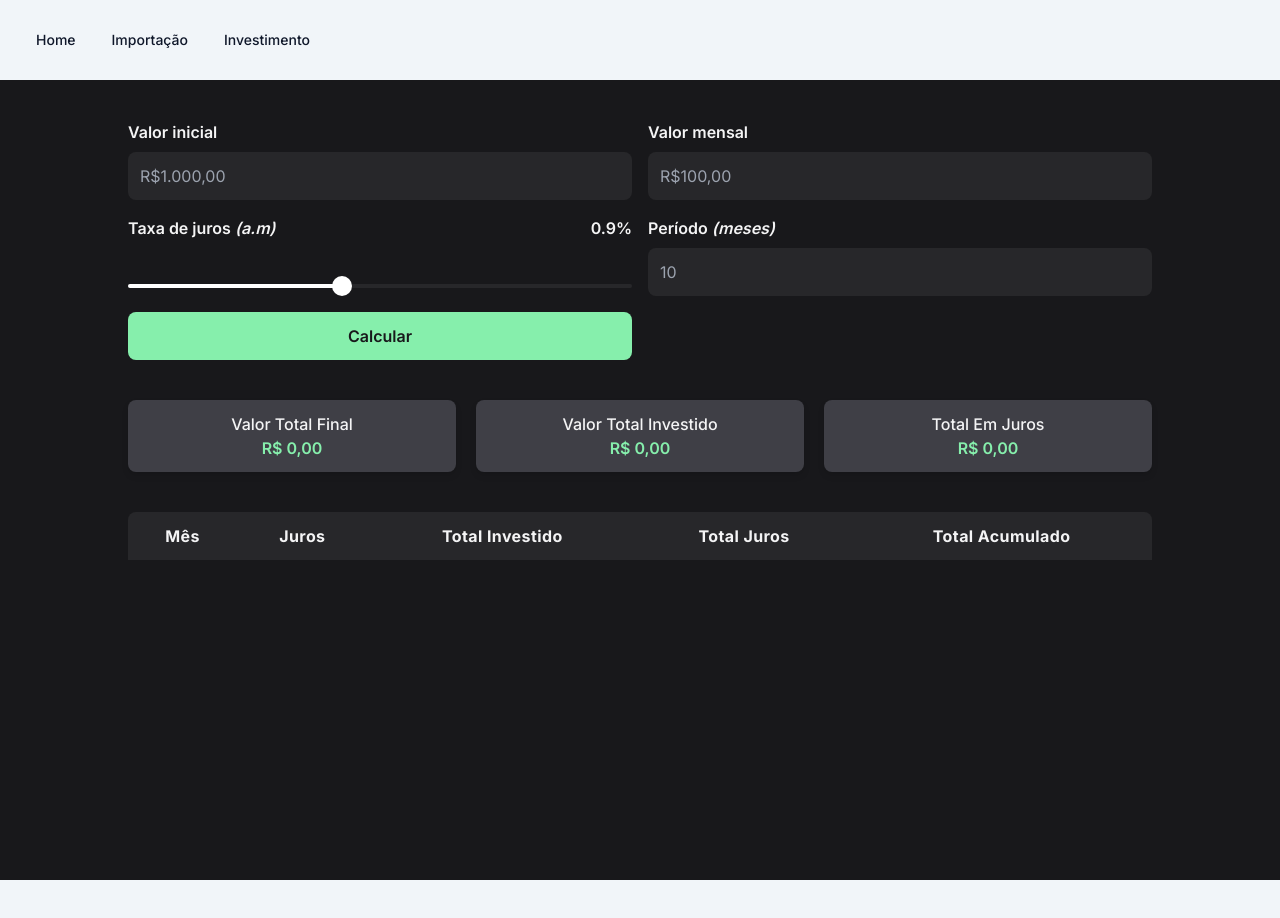
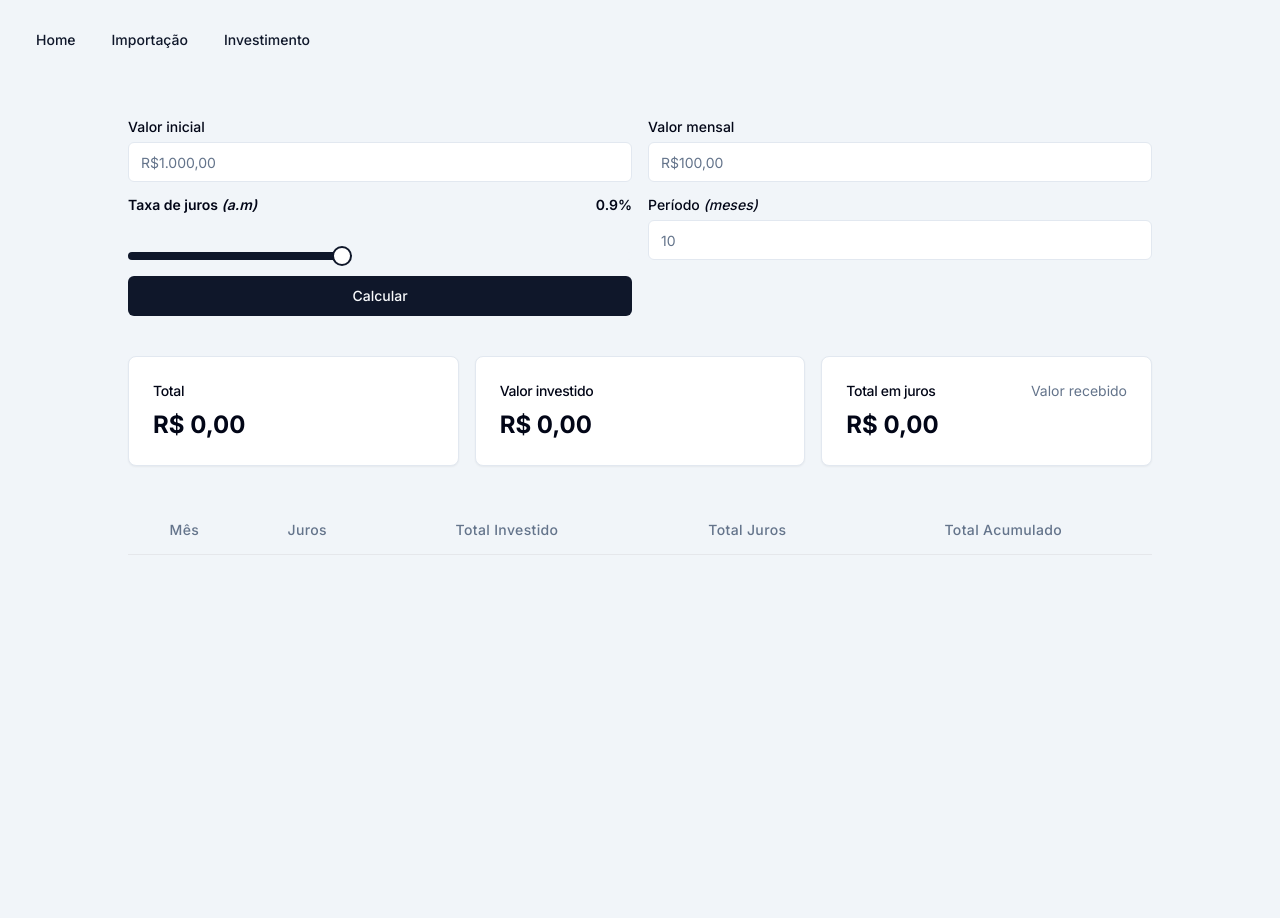
Before and after one commit to DenisMedeirosSDK/calc-juros-compostos, a Next.js app: page /investimento in a window 1280 px wide. Shown: the top 918 px of the page. Before the commit the page ends 880 px from the top, so only its background shows below. Built offline with nearby package versions, Linux system fonts and the light colour scheme.

Commit message:
feat: new layout

```diff
--- a/app/investimento/page.tsx
+++ b/app/investimento/page.tsx
@@ -1,6 +1,28 @@
 'use client'
+
+import { Button } from '@/components/ui/button'
+import { ScrollArea } from '@/components/ui/scroll-area'
+
+import {
+  Card,
+  CardContent,
+  CardDescription,
+  CardHeader,
+  CardTitle,
+} from '@/components/ui/card'
+import { Input } from '@/components/ui/input'
+import { Label } from '@/components/ui/label'
+import {
+  Table,
+  TableBody,
+  TableCell,
+  TableHead,
+  TableHeader,
+  TableRow,
+} from '@/components/ui/table'
 import { zodResolver } from '@hookform/resolvers/zod'
-import * as Slider from '@radix-ui/react-slider'
+// import * as Slider from '@radix-ui/react-slider'
+import { Slider } from '@/components/ui/slider'
 import { useState } from 'react'
 import { useForm } from 'react-hook-form'
 import * as z from 'zod'
@@ -22,8 +44,12 @@ function formattedCurrency(amount: number) {
 }
 
 const formSchema = z.object({
-  initialMoney: z.coerce.number().min(0),
-  monthMoney: z.coerce.number().min(0),
+  initialMoney: z
+    .string()
+    .transform((value) => value.replace(/[^\d,]/g, '').replace(',', '.')),
+  monthMoney: z
+    .string()
+    .transform((value) => value.replace(/[^\d,]/g, '').replace(',', '.')),
   period: z.coerce.number().min(1),
 })
 
@@ -49,8 +75,8 @@ export default function Investment() {
   })
 
   function handleCalculate(data: FormSchema) {
-    const convInitialMoney = data.initialMoney
-    const convMonthMoney = data.monthMoney
+    const convInitialMoney = Number(data.initialMoney)
+    const convMonthMoney = Number(data.monthMoney)
     const convInterestPercentage = interestPercentage / 100
     const convPeriod = data.period
 
@@ -98,22 +124,19 @@ export default function Investment() {
   }
 
   return (
-    <div className="bg-zinc-900 text-zinc-100 flex flex-col w-full min-h-screen h-full items-center pb-10">
+    <div className="flex flex-col w-full min-h-screen h-full items-center pb-10">
       <main className="flex flex-col justify-center items-center w-full px-5 mx-auto gap-10">
         <form
           className="grid md:grid-cols-2 gap-4 w-full max-w-5xl mt-10"
           onSubmit={handleSubmit(handleCalculate)}
         >
-          <div className="flex flex-col">
-            <label htmlFor="" className="font-semibold mb-2">
-              Valor inicial
-            </label>
-            <input
+          <div className="flex flex-col gap-2">
+            <Label htmlFor="initialMoney">Valor inicial</Label>
+            <Input
+              id="initialMoney"
               type="text"
               required
               placeholder="R$1.000,00"
-              className="p-3 bg-zinc-800 rounded-lg border-collapse
-            outline-none focus:ring-2 ring-green-300"
               // value={initialMoney}
               // onChange={(event: FormEvent<HTMLInputElement>) =>
               //   setInitialMoney(event.currentTarget.value)
@@ -126,16 +149,13 @@ export default function Investment() {
               }}
             />
           </div>
-          <div className="flex flex-col">
-            <label htmlFor="" className="font-semibold mb-2">
-              Valor mensal
-            </label>
-            <input
+          <div className="flex flex-col gap-2">
+            <Label htmlFor="monthMoney">Valor mensal</Label>
+            <Input
+              id="monthMoney"
               type="text"
               required
               placeholder="R$100,00"
-              className="p-3 bg-zinc-800 rounded-lg border-collapse
-            outline-none focus:ring-2 ring-green-300"
               // value={monthMoney}
               // onChange={(event: FormEvent<HTMLInputElement>) =>
               //   setMonthMoney(event.currentTarget.value)
@@ -149,8 +169,8 @@ export default function Investment() {
               }}
             />
           </div>
-          <div className="flex flex-col justify-between">
-            <label
+          <div className="flex flex-col justify-between gap-2">
+            <Label
               htmlFor=""
               className="font-semibold mb-2 flex flex-row justify-between"
             >
@@ -158,25 +178,17 @@ export default function Investment() {
                 Taxa de juros <i>(a.m)</i>
               </p>
               <span className="">{interestPercentage}%</span>
-            </label>
+            </Label>
 
-            <Slider.Root
+            <Slider
               defaultValue={[0.9]}
               min={0.1}
               max={2}
               step={0.01}
               aria-label="Volume"
-              className="relative flex h-5 w-full touch-none items-center"
+              className="w-full"
               onValueChange={(value) => handleValueChange(value[0])}
-            >
-              <Slider.Track className="relative h-1 w-full grow rounded-full bg-zinc-800">
-                <Slider.Range className="absolute h-full rounded-full bg-white" />
-              </Slider.Track>
-              <Slider.Thumb
-                className="block h-5 w-5 rounded-full bg-white focus:outline-none
-                focus-visible:ring focus-visible:ring-green-500 focus-visible:ring-opacity-75"
             />
-            </Slider.Root>
 
             {/*
             <input
@@ -190,15 +202,13 @@ export default function Investment() {
             // }
             /> */}
           </div>
-          <div className="flex flex-col">
-            <label htmlFor="" className="font-semibold mb-2">
+          <div className="flex flex-col gap-2">
+            <Label htmlFor="">
               Período <i>(meses)</i>
-            </label>
-            <input
+            </Label>
+            <Input
               type="text"
               placeholder="10"
-              className="p-3 bg-zinc-800 rounded-lg border-collapse
-            outline-none focus:ring-2 ring-green-300"
               // value={period}
               // onChange={(event: FormEvent<HTMLInputElement>) =>
               //   setPeriod(event.currentTarget.value)
@@ -212,87 +222,98 @@ export default function Investment() {
             />
           </div>
 
-          <button
-            type="submit"
-            disabled={isSubmitting}
-            className="bg-green-300 hover:bg-green-500 transition-colors rounded-lg h-12 text-zinc-900 font-semibold disabled:bg-zinc-500"
-          >
+          <Button type="submit" disabled={isSubmitting}>
             Calcular
-          </button>
+          </Button>
         </form>
         <section className="w-full max-w-5xl">
-          <div className="grid md:grid-cols-3 md:justify-between items-center gap-5">
-            <div
-              className="flex flex-col justify-center items-center bg-zinc-700 p-3 rounded-lg
-             drop-shadow-md transform hover:scale-105 transition-all hover:ring-2 ring-green-300"
-            >
-              <p className="capitalize font-medium">Valor total final</p>
-              <span className="text-green-300 font-semibold">
+          <div className="grid md:grid-cols-3 md:justify-between items-center gap-4">
+            <Card>
+              <CardHeader className="flex flex-row items-center justify-between space-y-0 pb-2">
+                <CardTitle className="text-sm font-medium">Total</CardTitle>
+                {/* <CardDescription>Card Description</CardDescription> */}
+              </CardHeader>
+              <CardContent>
+                <p className="text-2xl font-bold">
                   {formattedCurrency(finalTotalAmount)}
-              </span>
-            </div>
-            <div
-              className="flex flex-col justify-center items-center bg-zinc-700 p-3 rounded-lg
-             drop-shadow-md transform hover:scale-105 transition-all hover:ring-2 ring-green-300"
-            >
-              <p className="capitalize font-medium">Valor total investido</p>
-              <span className="text-green-300 font-semibold">
+                </p>
+              </CardContent>
+            </Card>
+            <Card>
+              <CardHeader className="flex flex-row items-center justify-between space-y-0 pb-2">
+                <CardTitle className="text-sm font-medium">
+                  Valor investido
+                </CardTitle>
+                {/* <CardDescription>Card Description</CardDescription> */}
+              </CardHeader>
+              <CardContent>
+                <p className="text-2xl font-bold">
                   {formattedCurrency(finalTotalInvested)}
-              </span>
-            </div>
-            <div
-              className="flex flex-col justify-center items-center bg-zinc-700 p-3 rounded-lg
-             drop-shadow-md transform hover:scale-105 transition-all hover:ring-2 ring-green-300"
-            >
-              <p className="capitalize font-medium">Total em juros</p>
-              <span className="text-green-300 font-semibold">
+                </p>
+              </CardContent>
+            </Card>
+            <Card>
+              <CardHeader className="flex flex-row items-center justify-between space-y-0 pb-2">
+                <CardTitle className="text-sm font-medium">
+                  Total em juros
+                </CardTitle>
+                <CardDescription>Valor recebido</CardDescription>
+              </CardHeader>
+              <CardContent>
+                <p className="text-2xl font-bold">
                   {formattedCurrency(totalInterest)}
-              </span>
-            </div>
+                </p>
+              </CardContent>
+            </Card>
           </div>
         </section>
-        <section className="w-full overflow-auto max-h-[620px] max-w-5xl">
-          <table className="min-w-full">
-            <thead className="bg-zinc-800">
-              <tr className="capitalize">
-                <th className="p-3 tracking-wide text-center rounded-tl-lg">
+        <section className="w-full max-w-5xl">
+          <ScrollArea className="w-full h-[620px]">
+            <Table className="min-w-full">
+              <TableHeader className="">
+                <TableRow className="capitalize">
+                  <TableHead className="p-3 tracking-wide text-center rounded-tl-lg">
                     Mês
-                </th>
-                <th className="p-3 tracking-wide text-center">Juros</th>
-                <th className="p-3 tracking-wide text-center">
+                  </TableHead>
+                  <TableHead className="p-3 tracking-wide text-center">
+                    Juros
+                  </TableHead>
+                  <TableHead className="p-3 tracking-wide text-center">
                     Total investido
-                </th>
-                <th className="p-3 tracking-wide text-center">Total juros</th>
-                <th className="p-3 tracking-wide text-center rounded-tr-lg">
+                  </TableHead>
+                  <TableHead className="p-3 tracking-wide text-center">
+                    Total juros
+                  </TableHead>
+                  <TableHead className="p-3 tracking-wide text-center rounded-tr-lg">
                     Total acumulado
-                </th>
-              </tr>
-            </thead>
-            <tbody>
+                  </TableHead>
+                </TableRow>
+              </TableHeader>
+              <TableBody>
                 {result.map((data) => {
                   return (
-                  <tr
-                    key={data.month}
-                    className="bg-zinc-700 even:bg-zinc-800 last:rounded-b-lg"
-                  >
-                    <td className="p-3 text-center ">{data.month}</td>
-                    <td className="p-3 text-center">
+                    <TableRow key={data.month} className=" last:rounded-b-lg">
+                      <TableCell className="p-3 text-center ">
+                        {data.month}
+                      </TableCell>
+                      <TableCell className="p-3 text-center">
                         {formattedCurrency(data.fees)}
-                    </td>
-                    <td className="p-3 text-center">
+                      </TableCell>
+                      <TableCell className="p-3 text-center">
                         {formattedCurrency(data.totalInvested)}
-                    </td>
-                    <td className="p-3 text-center">
+                      </TableCell>
+                      <TableCell className="p-3 text-center">
                         {formattedCurrency(data.totalInterest)}
-                    </td>
-                    <td className="p-3 text-center">
+                      </TableCell>
+                      <TableCell className="p-3 text-center">
                         {formattedCurrency(data.totalAccumulated)}
-                    </td>
-                  </tr>
+                      </TableCell>
+                    </TableRow>
                   )
                 })}
-            </tbody>
-          </table>
+              </TableBody>
+            </Table>
+          </ScrollArea>
         </section>
       </main>
     </div>
--- /dev/null
+++ b/components/ui/scroll-area.tsx
@@ -0,0 +1,48 @@
+"use client"
+
+import * as React from "react"
+import * as ScrollAreaPrimitive from "@radix-ui/react-scroll-area"
+
+import { cn } from "@/lib/utils"
+
+const ScrollArea = React.forwardRef<
+  React.ElementRef<typeof ScrollAreaPrimitive.Root>,
+  React.ComponentPropsWithoutRef<typeof ScrollAreaPrimitive.Root>
+>(({ className, children, ...props }, ref) => (
+  <ScrollAreaPrimitive.Root
+    ref={ref}
+    className={cn("relative overflow-hidden", className)}
+    {...props}
+  >
+    <ScrollAreaPrimitive.Viewport className="h-full w-full rounded-[inherit]">
+      {children}
+    </ScrollAreaPrimitive.Viewport>
+    <ScrollBar />
+    <ScrollAreaPrimitive.Corner />
+  </ScrollAreaPrimitive.Root>
+))
+ScrollArea.displayName = ScrollAreaPrimitive.Root.displayName
+
+const ScrollBar = React.forwardRef<
+  React.ElementRef<typeof ScrollAreaPrimitive.ScrollAreaScrollbar>,
+  React.ComponentPropsWithoutRef<typeof ScrollAreaPrimitive.ScrollAreaScrollbar>
+>(({ className, orientation = "vertical", ...props }, ref) => (
+  <ScrollAreaPrimitive.ScrollAreaScrollbar
+    ref={ref}
+    orientation={orientation}
+    className={cn(
+      "flex touch-none select-none transition-colors",
+      orientation === "vertical" &&
+        "h-full w-2.5 border-l border-l-transparent p-[1px]",
+      orientation === "horizontal" &&
+        "h-2.5 border-t border-t-transparent p-[1px]",
+      className
+    )}
+    {...props}
+  >
+    <ScrollAreaPrimitive.ScrollAreaThumb className="relative flex-1 rounded-full bg-slate-200 dark:bg-slate-800" />
+  </ScrollAreaPrimitive.ScrollAreaScrollbar>
+))
+ScrollBar.displayName = ScrollAreaPrimitive.ScrollAreaScrollbar.displayName
+
+export { ScrollArea, ScrollBar }
--- a/package.json
+++ b/package.json
@@ -12,6 +12,7 @@
     "@hookform/resolvers": "3.3.1",
     "@radix-ui/react-label": "2.0.2",
     "@radix-ui/react-navigation-menu": "1.1.3",
+    "@radix-ui/react-scroll-area": "1.0.4",
     "@radix-ui/react-slider": "1.1.2",
     "@radix-ui/react-slot": "1.0.2",
     "@radix-ui/react-tooltip": "1.0.6",
```
Also changed, not shown: 1 other file (tests, documents, lock files or other folders). Lines whose indentation alone changed are shown as unchanged.
